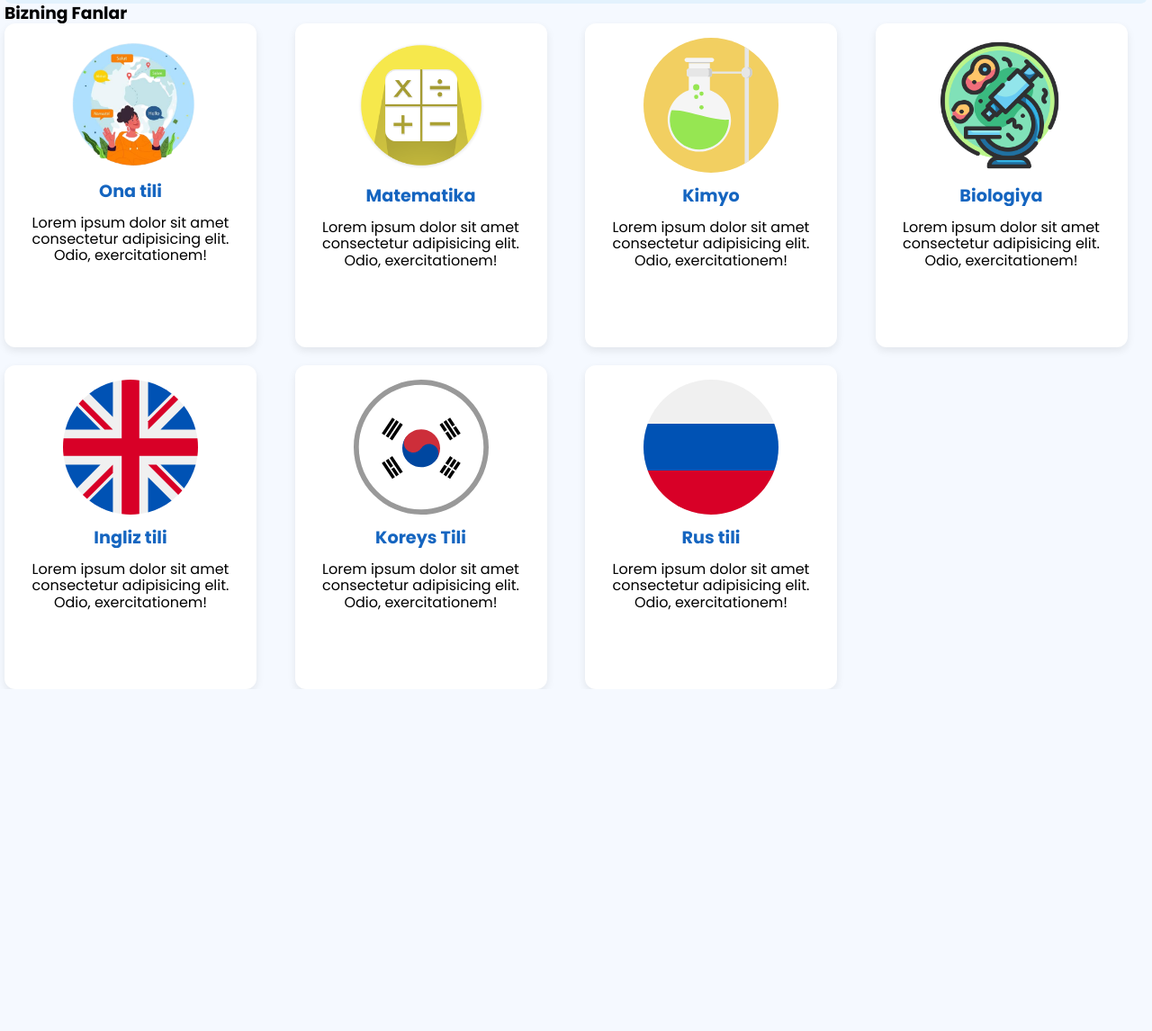
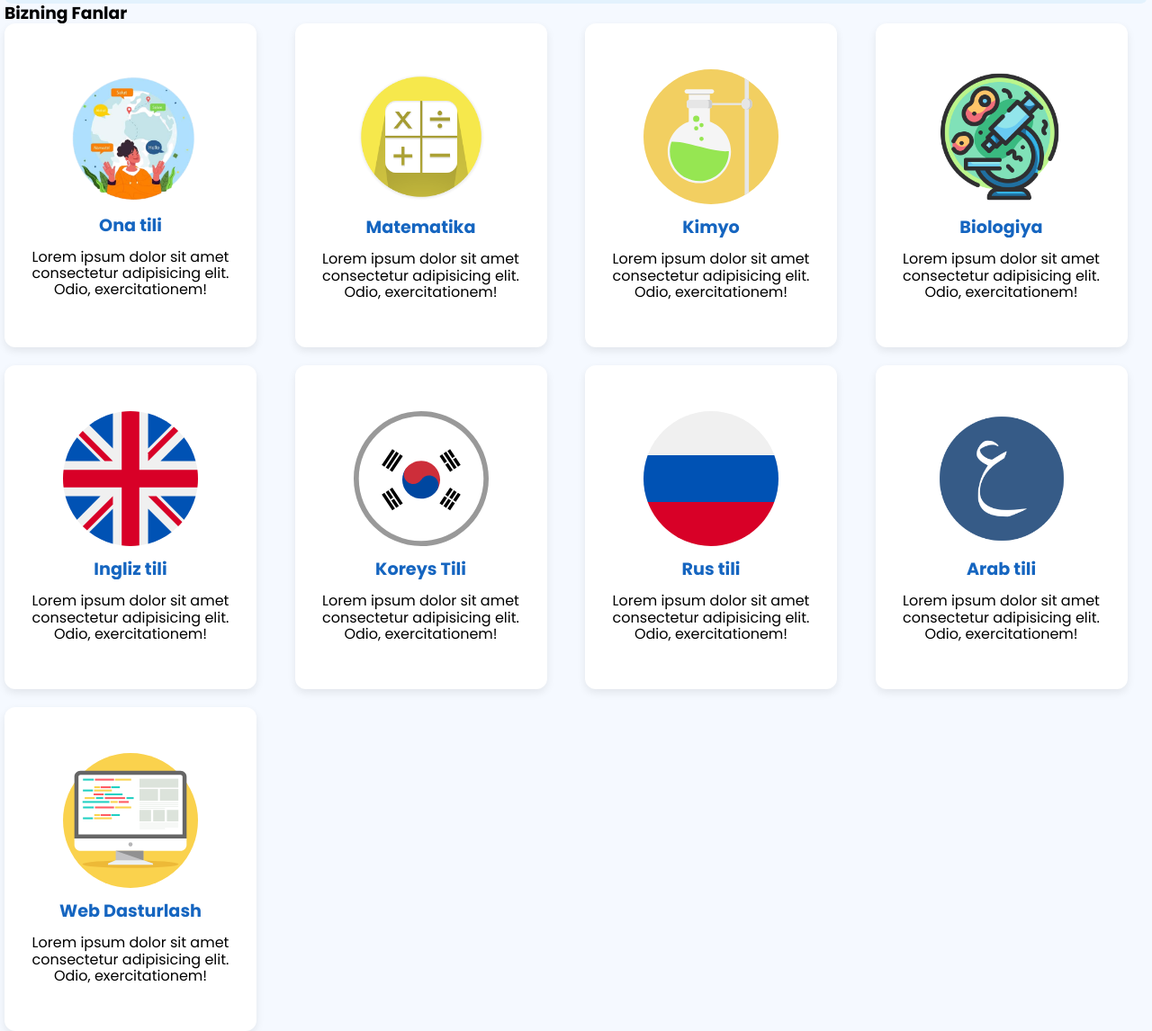
Before and after one commit to Khayitaliev/smart-edu-langing-page, a plain HTML site: page index.html in a window 1280 px wide. Shown: the part 881-2027 px from the top of the page at 90% size. Before the commit the page ends 1647 px from the top, so only its background shows below. Drawn offline with Linux system fonts and the light colour scheme.

Commit message:
push card

```diff
--- a/css/style.css
+++ b/css/style.css
@@ -298,13 +298,13 @@ header{
     .card{
         display: flex;
         flex-direction: column;
+        justify-content: center;
         align-items: center;
       width: 280px;       /* qat’iy kenglik */
       height: 360px;      /* qat’iy balandlik */
       background: var(--cl-white);
       border-radius: 12px;
       box-shadow: 0 4px 10px rgba(0,0,0,0.08);
-      overflow: hidden;   /* ortiqcha chiqib ketmasligi uchun */
       text-align: center;
       transition: transform 0.3s ease;
       flex-shrink: 0;     /* sliderda siqilib ketmasin */
@@ -331,4 +331,8 @@ header{
       transform: translateY(-5px);
     }
 
+    .card__slogan{
+        font-size: clamp(0.8rem,2.5vw,1rem);
+    }
+
 /* End Style For Courses */
--- a/index.html
+++ b/index.html
@@ -95,7 +95,7 @@
     <!-- /End Hero -->
 
     <!-- Courses -->
-     <section>
+     <section id="courses">
         <div class="container">
             <div class="courses__wrapper">
                  <h3>Bizning Fanlar</h3>
@@ -103,44 +103,56 @@
                     <!-- Mothertongue-->
                     <div class="card">
                         <img src="/images/card-flags/ona-tili.png" alt="Ona tili">
-                        <h3>Ona tili</h3>
-                        <p>Lorem ipsum dolor sit amet consectetur adipisicing elit. Odio, exercitationem!</p>
+                        <h3 class="card__title">Ona tili</h3>
+                        <p class="card__slogan">Lorem ipsum dolor sit amet consectetur adipisicing elit. Odio, exercitationem!</p>
                     </div>
                     <!-- Math -->
                     <div class="card">
                         <img src="/images/card-flags/matematika.png" alt="math-image">
-                        <h3>Matematika</h3>
-                         <p>Lorem ipsum dolor sit amet consectetur adipisicing elit. Odio, exercitationem!</p>
+                        <h3 class="card__title">Matematika</h3>
+                         <p class="card__slogan">Lorem ipsum dolor sit amet consectetur adipisicing elit. Odio, exercitationem!</p>
                     </div>
                     <!-- Chemical -->
                     <div class="card">
                         <img src="/images/card-flags/kimyo.svg" alt="chemical-image">
-                        <h3>Kimyo</h3>
-                         <p>Lorem ipsum dolor sit amet consectetur adipisicing elit. Odio, exercitationem!</p>
+                        <h3 class="card__title">Kimyo</h3>
+                         <p class="card__slogan">Lorem ipsum dolor sit amet consectetur adipisicing elit. Odio, exercitationem!</p>
                     </div>
                     <!-- Biology-->
                     <div class="card">
                         <img src="/images/card-flags/biological.png" alt="biology-image">
-                        <h3>Biologiya</h3>
-                         <p>Lorem ipsum dolor sit amet consectetur adipisicing elit. Odio, exercitationem!</p>
+                        <h3 class="card__title">Biologiya</h3>
+                         <p class="card__slogan">Lorem ipsum dolor sit amet consectetur adipisicing elit. Odio, exercitationem!</p>
                     </div>
                     <!-- English language -->
                     <div class="card">
                         <img src="/images/card-flags/ingliz-tili.svg" alt="english-image">
-                        <h3>Ingliz tili</h3>
-                         <p>Lorem ipsum dolor sit amet consectetur adipisicing elit. Odio, exercitationem!</p>
+                        <h3 class="card__title">Ingliz tili</h3>
+                         <p class="card__slogan">Lorem ipsum dolor sit amet consectetur adipisicing elit. Odio, exercitationem!</p>
                     </div>
                     <!-- Korean Language -->
                     <div class="card">
                         <img src="/images/card-flags/koreys-tili.svg" alt="korean-image">
-                        <h3>Koreys Tili</h3>
-                         <p>Lorem ipsum dolor sit amet consectetur adipisicing elit. Odio, exercitationem!</p>
+                        <h3 class="card__title">Koreys Tili</h3>
+                         <p class="card__slogan">Lorem ipsum dolor sit amet consectetur adipisicing elit. Odio, exercitationem!</p>
                     </div>
                     <!-- Russian Language -->
                     <div class="card">
                         <img src="/images/card-flags/rus-tili.svg" alt="russian-language">
-                        <h3>Rus tili</h3>
-                         <p>Lorem ipsum dolor sit amet consectetur adipisicing elit. Odio, exercitationem!</p>
+                        <h3 class="card__title">Rus tili</h3>
+                         <p class="card__slogan">Lorem ipsum dolor sit amet consectetur adipisicing elit. Odio, exercitationem!</p>
+                    </div>
+                    <!-- Arabian Language -->
+                    <div class="card">
+                        <img src="/images/card-flags/arab-tili.png" alt="arabian-language">
+                        <h3 class="card__title">Arab tili</h3>
+                         <p class="card__slogan">Lorem ipsum dolor sit amet consectetur adipisicing elit. Odio, exercitationem!</p>
+                    </div>
+                     <!-- Web Development  -->
+                    <div class="card">
+                        <img src="/images/card-flags/web-development.svg" alt="web-development">
+                        <h3 class="card__title">Web Dasturlash</h3>
+                        <p class="card__slogan">Lorem ipsum dolor sit amet consectetur adipisicing elit. Odio, exercitationem!</p>
                     </div>
                  </div>
             </div>
```
Also changed, not shown: images/card-flags/arab-tili.png (added).
